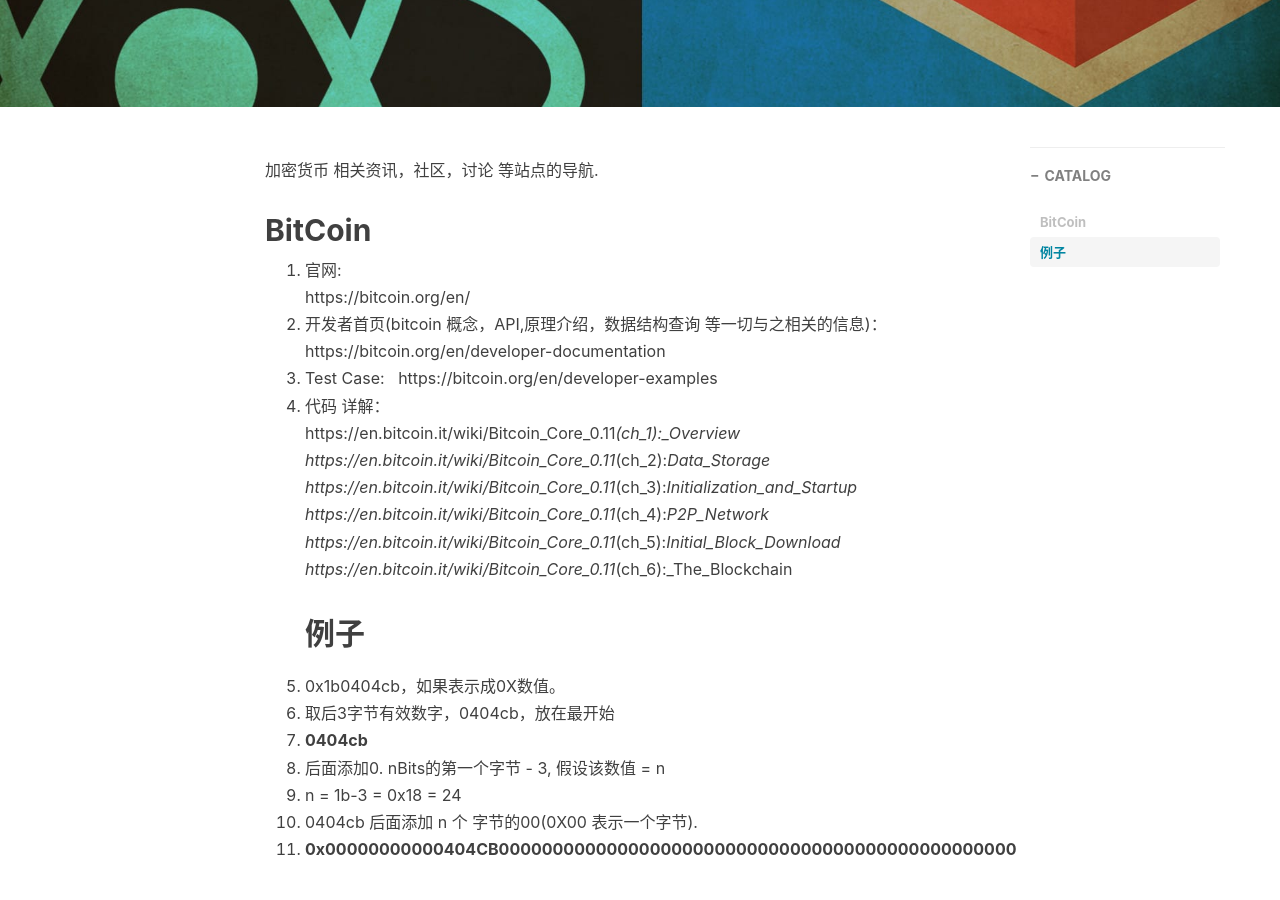
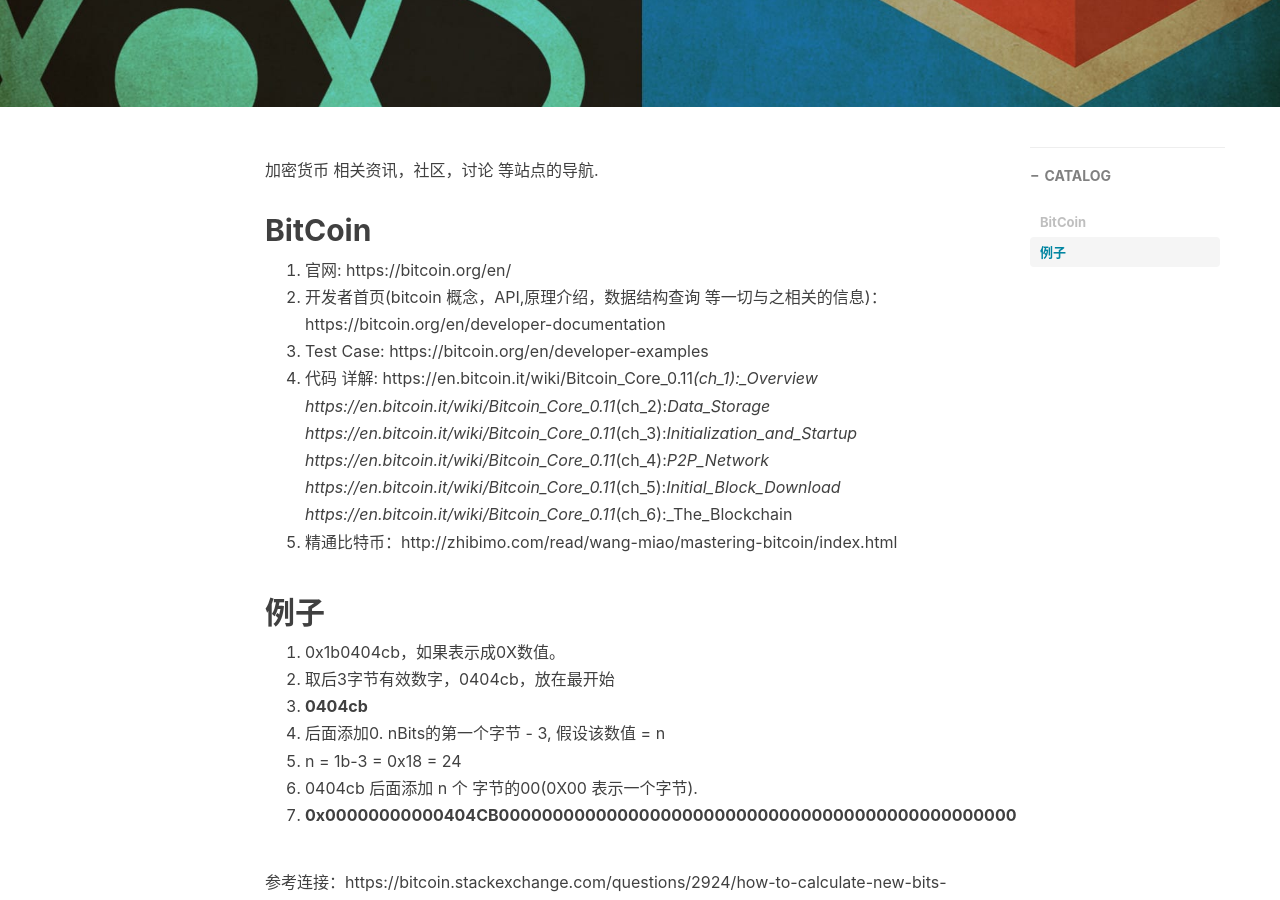
Before and after one commit to MapleLaker/MapleLaker.github.io, a Jekyll site: the page built from _posts/2017-12-19-资源导航.md, in a window 1280 px wide and 900 px high, scrolled down 350 px. Built offline with Jekyll 4.4.1, drawn with Linux system fonts in a browser that asks for light colours; nearby versions of some CDN libraries; comment, search, counter and statistics services are not loaded.

Commit message:
Update 2017-12-19-资源导航.md

```diff
--- a/_posts/2017-12-19-资源导航.md
+++ b/_posts/2017-12-19-资源导航.md
@@ -11,19 +11,17 @@
 加密货币 相关资讯，社区，讨论 等站点的导航.
 
 ## BitCoin
-1. 官网:
-https://bitcoin.org/en/
-2. 开发者首页(bitcoin 概念，API,原理介绍，数据结构查询 等一切与之相关的信息)：
-https://bitcoin.org/en/developer-documentation
-3. Test Case:
-https://bitcoin.org/en/developer-examples
-4. 代码 详解：
-https://en.bitcoin.it/wiki/Bitcoin_Core_0.11_(ch_1):_Overview
+1. 官网: https://bitcoin.org/en/
+2. 开发者首页(bitcoin 概念，API,原理介绍，数据结构查询 等一切与之相关的信息)：https://bitcoin.org/en/developer-documentation
+3. Test Case: https://bitcoin.org/en/developer-examples
+4. 代码 详解:    https://en.bitcoin.it/wiki/Bitcoin_Core_0.11_(ch_1):_Overview
                 https://en.bitcoin.it/wiki/Bitcoin_Core_0.11_(ch_2):_Data_Storage
                 https://en.bitcoin.it/wiki/Bitcoin_Core_0.11_(ch_3):_Initialization_and_Startup
                 https://en.bitcoin.it/wiki/Bitcoin_Core_0.11_(ch_4):_P2P_Network
                 https://en.bitcoin.it/wiki/Bitcoin_Core_0.11_(ch_5):_Initial_Block_Download
                 https://en.bitcoin.it/wiki/Bitcoin_Core_0.11_(ch_6):_The_Blockchain
+ 5. 精通比特币：http://zhibimo.com/read/wang-miao/mastering-bitcoin/index.html
+
 ## 例子
 1. 0x1b0404cb，如果表示成0X数值。
 2. 取后3字节有效数字，0404cb，放在最开始
```
